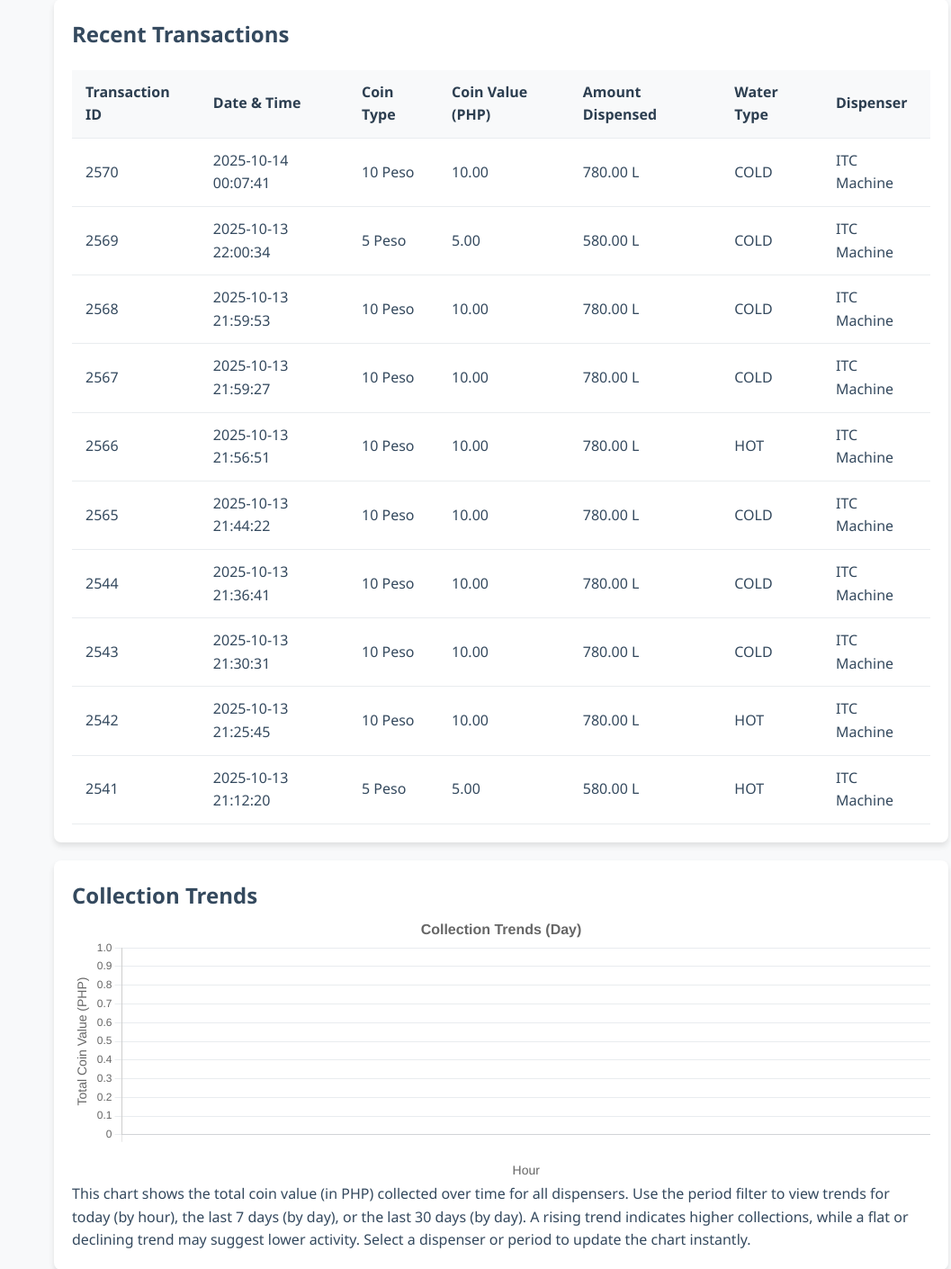
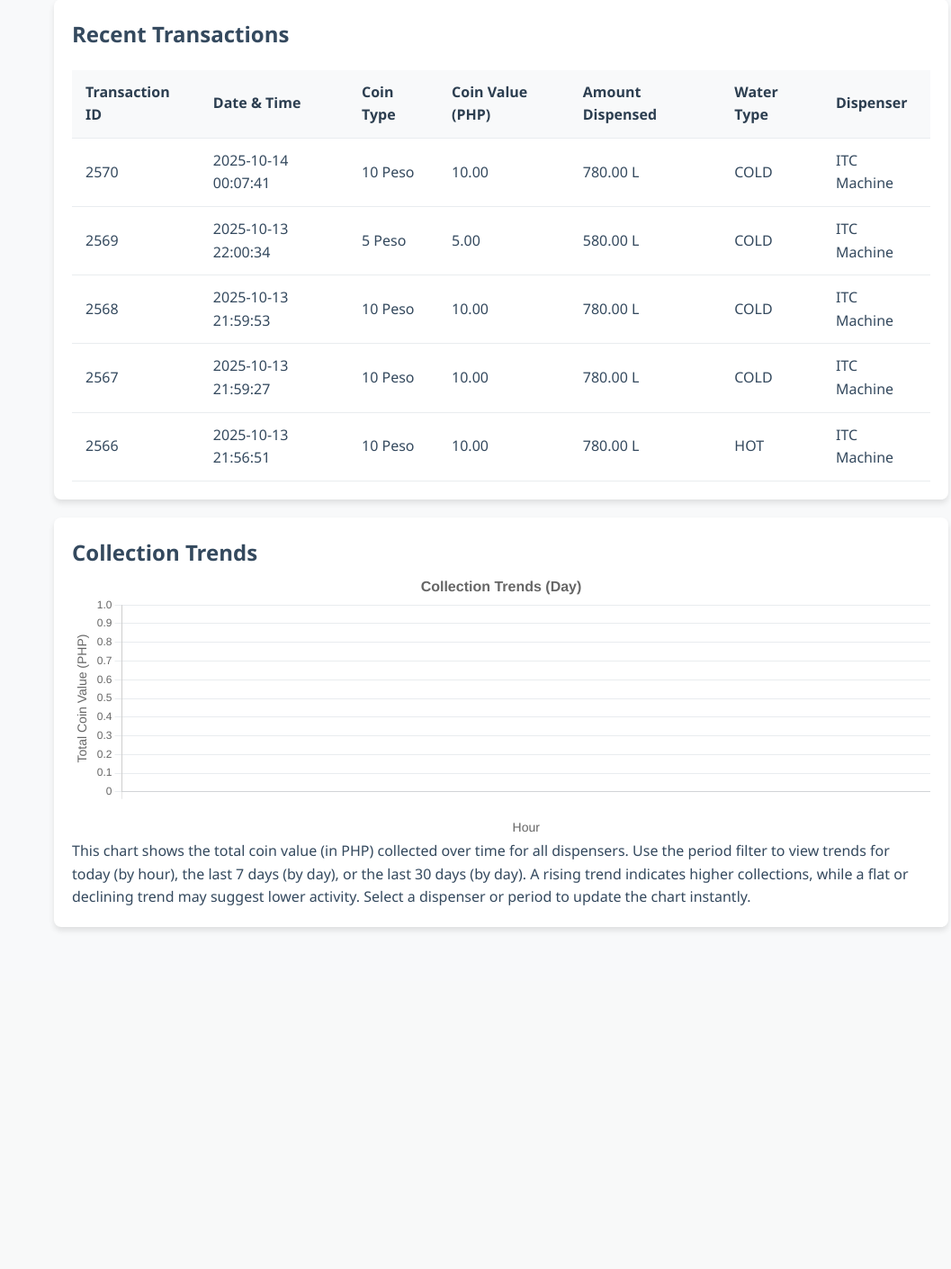
Before and after one commit to daps00s/WVM, a PHP site: page /coin_collections.php in a window 1280 px wide. Shown: the part 1010-2420 px from the top of the page at 90% size, without its empty margins (223-1280 px from the left). After the commit the page ends 2044 px from the top, so only its background shows below. Run offline with PHP 8.4, Linux system fonts and the light colour scheme; a user stored in the database is signed in; data comes from the database, SQL or seed files in the repository.

Commit message:
set recent for coin collection

```diff
--- a/coin_collections.php
+++ b/coin_collections.php
@@ -160,7 +160,7 @@
 if ($selected_dispenser) {
     $transaction_query .= " WHERE t.dispenser_id = :dispenser_id";
 }
-$transaction_query .= " ORDER BY t.DateAndTime DESC LIMIT 10";
+$transaction_query .= " ORDER BY t.DateAndTime DESC LIMIT 5";
 $stmt = $pdo->prepare($transaction_query);
 if ($selected_dispenser) {
     $stmt->execute(['dispenser_id' => $selected_dispenser]);
```
